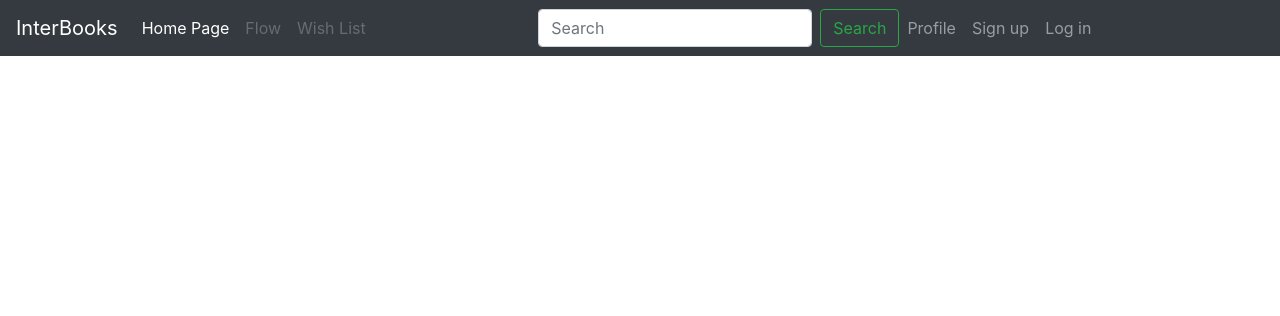
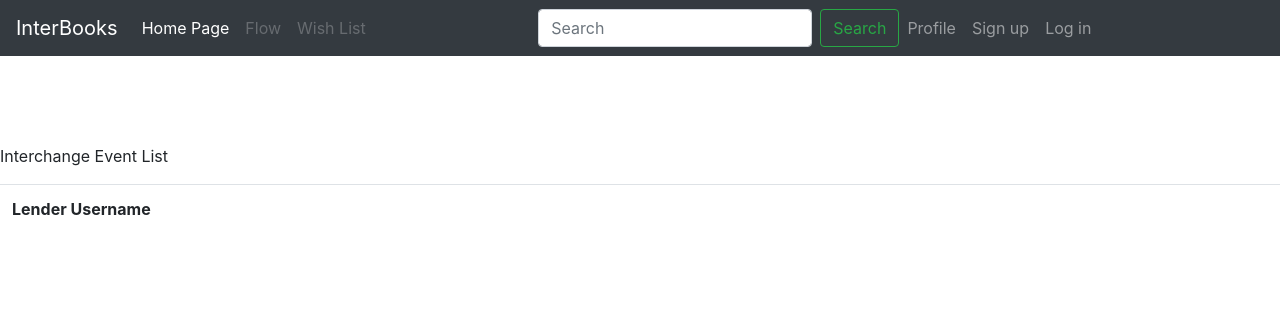
Before and after one commit to itucsdb1918/itucsdb1918, a Flask app: page / in a window 1280 px wide. Shown: the top 316 px of the page. Run offline with Flask 2, Linux system fonts and the light colour scheme; a database or web service that is not in the repository returns one stand-in record (values such as "Sample title"); lists and menus that the app fills with data are empty; some libraries are stand-ins or nearby versions.

Commit message:
TRY: Interchange Event List

```diff
--- a/dbRemote.py
+++ b/dbRemote.py
@@ -72,6 +72,23 @@ class Database:
 
         return (userid,wishlistid)
 
+
+    def getInterchangeEventList(self):
+        """with self.con.cursor(cursor_factory=psycopg2.extras.DictCursor) as cursor:
+            query = "SELECT * FROM interchange_event_list"
+            cursor.execute(query)
+            queryRes = cursor.fetchall()
+
+        print("INTERCHANGE EVENT LIST: {}".format(queryRes))"""
+
+        with self.con.cursor(cursor_factory=psycopg2.extras.DictCursor) as cursor:
+            query = "SELECT username FROM user_list JOIN interchange_event_list ON (interchange_event_list.lenderid = user_list.userid)"
+            cursor.execute(query)
+            lenderName = cursor.fetchall()
+            print('Lender result {}'.format(lenderName))
+
+
+        return lenderName
 
 
 
--- a/server.py
+++ b/server.py
@@ -12,8 +12,17 @@ db = Database()
 @app.route('/')
 @app.route('/homepage',methods = ["GET","POST"])
 def homepage():
-    return render_template('index.html')
-    #return redirect(url_for("login"))
+    ielist = db.getInterchangeEventList()
+    print("IELIST : {}".format(ielist))
+
+    if db.userid > 0:
+        return render_template('index.html', ielist = ielist)
+
+    else:
+        print("GIRIS YAPILMADI")
+        flash("Please log in to see interchange event list!",category="message")
+        return render_template('index.html')
+
 
 
 @app.route('/login',methods = ["GET","POST"])
--- a/templates/index.html
+++ b/templates/index.html
@@ -2,5 +2,32 @@
 
 
 {% block title%}
-Index
+Index - Interchange Event List
 {% endblock %}
+
+
+{% block content %}
+
+<p> Interchange Event List </p>
+
+<table class="table is-hoverable">
+
+  <tr>
+    <th>Lender Username</th>
+  </tr>
+
+  {% if ielist != None %}
+
+  {% for item in ielist %}
+  <tr>
+    <td>{{ item[0] }}</td>
+
+  </tr>
+
+  {% endfor %}
+
+  {% endif %}
+
+</table>
+
+{% endblock %}
--- a/templates/login.html
+++ b/templates/login.html
@@ -1,4 +1,8 @@
 {% extends "layout.html" %}
+
+{% block title%}
+Log In
+{% endblock %}
 
 {% block content %}
 
--- a/templates/signup.html
+++ b/templates/signup.html
@@ -1,4 +1,8 @@
 {% extends "layout.html" %}
+
+{% block title%}
+Sign Up
+{% endblock %}
 
 {% block content %}
 
--- a/templates/wishlist.html
+++ b/templates/wishlist.html
@@ -1,7 +1,7 @@
 {% extends "layout.html" %}
 
 {% block title%}
-wl
+Wish List
 {% endblock %}
 
 {% block content %}
```
Also changed, not shown: dbinit.py (+15 -11 lines).
